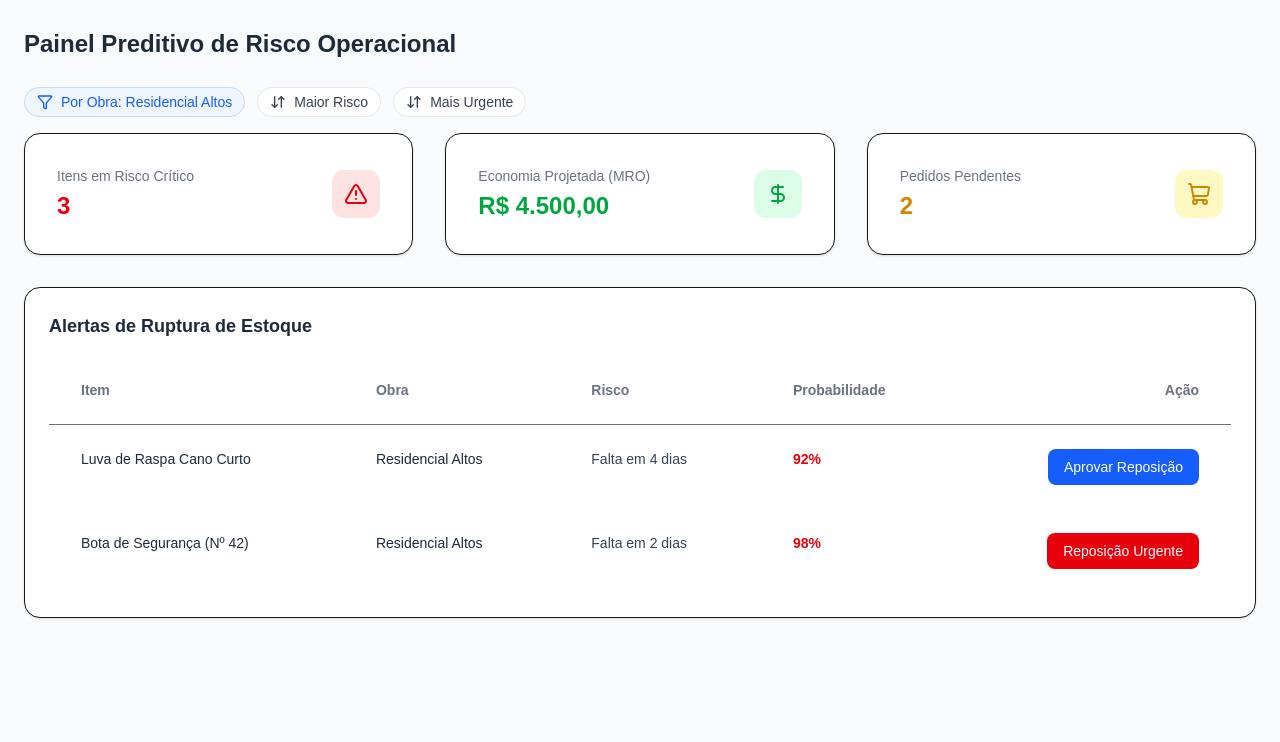
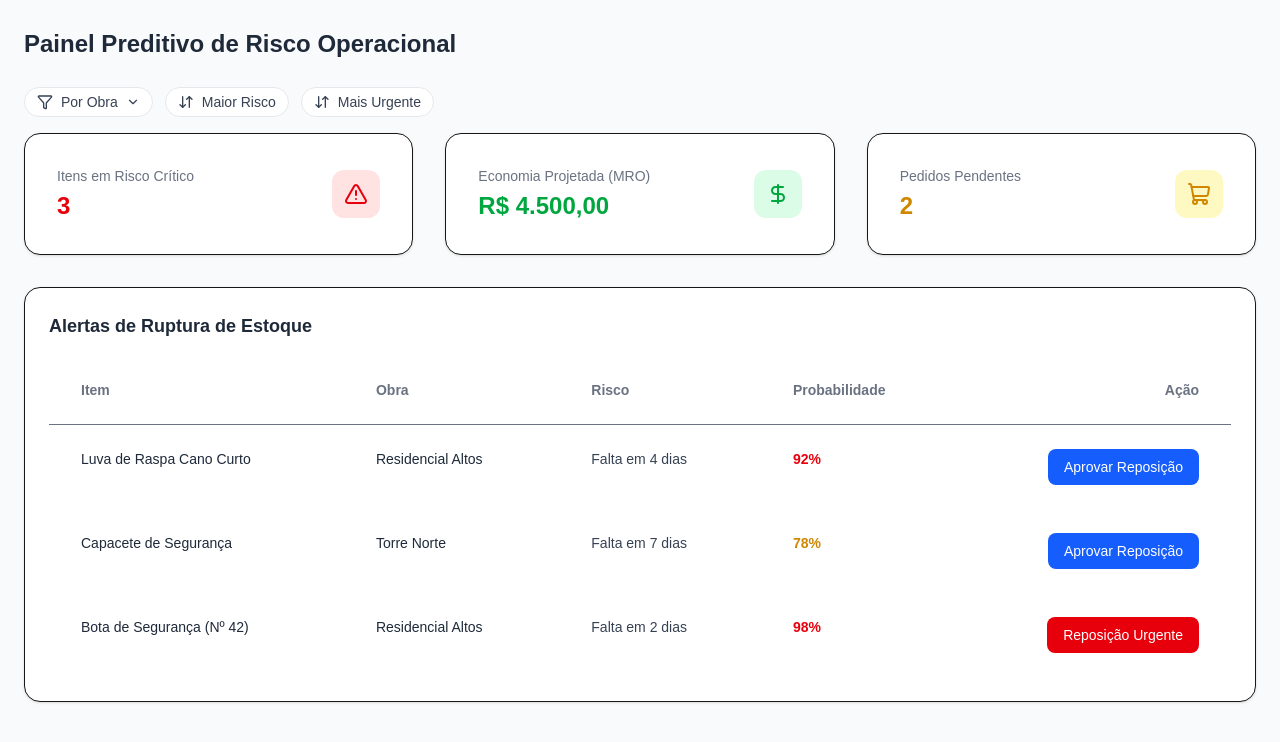
Before and after one commit to ggdonters/painel_preditivo, a Next.js app: page / in a window 1280 px wide. Both pictures are taken after a click on the button "Por Obra". Shown: the top 742 px of the page. Built offline with nearby package versions, Linux system fonts and the light colour scheme.

Commit message:
feat(filters): Por Obra dropdown — A-Z/Z-A, mais/menos itens, selecionar obra (unique)

```diff
--- a/app/page.tsx
+++ b/app/page.tsx
@@ -7,6 +7,7 @@ import {
   ShoppingCart,
   Filter,
   ArrowDownUp,
+  ChevronDown,
 } from "lucide-react";
 
 type StatCardProps = {
@@ -129,7 +130,25 @@ export default function Page() {
   const [obraFilter, setObraFilter] = React.useState<string>("all");
   const [activeSort, setActiveSort] = React.useState<"none" | "risk" | "urgent">("none");
 
+  // Por Obra dropdown state
+  const [obraDropdownOpen, setObraDropdownOpen] = React.useState(false);
+  const [obraSortMode, setObraSortMode] = React.useState<"none" | "az" | "za" | "most" | "least">("none");
+
   const obraOptions = ["all", "Residencial Altos", "Torre Norte"];
+  const uniqueObras = Array.from(new Set(initialRows.map((r) => r.obra)));
+
+  const obraDropdownRef = React.useRef<HTMLDivElement | null>(null);
+
+  React.useEffect(() => {
+    function onDocClick(e: MouseEvent) {
+      if (obraDropdownRef.current && !obraDropdownRef.current.contains(e.target as Node)) {
+        setObraDropdownOpen(false);
+      }
+    }
+    document.addEventListener("click", onDocClick);
+    return () => document.removeEventListener("click", onDocClick);
+  }, []);
+
 
   function parseDays(risco: string) {
     const m = risco.match(/(\d+)/);
@@ -139,10 +158,28 @@ export default function Page() {
   function applyFilters() {
     let result = [...initialRows];
 
+    // filter by obra if selected
     if (obraFilter !== "all") {
       result = result.filter((r) => r.obra === obraFilter);
     }
 
+    // obra sort modes
+    if (obraSortMode === "az") {
+      result.sort((a, b) => a.item.localeCompare(b.item));
+    } else if (obraSortMode === "za") {
+      result.sort((a, b) => b.item.localeCompare(a.item));
+    } else if (obraSortMode === "most" || obraSortMode === "least") {
+      const counts = result.reduce<Record<string, number>>((acc, cur) => {
+        acc[cur.obra] = (acc[cur.obra] || 0) + 1;
+        return acc;
+      }, {});
+      result.sort((a, b) => {
+        const diff = (counts[b.obra] || 0) - (counts[a.obra] || 0);
+        return obraSortMode === "most" ? diff : -diff;
+      });
+    }
+
+    // other sorts (risk/urgent) apply after obra sorts
     if (activeSort === "risk") {
       result.sort((a, b) => b.prob - a.prob);
     } else if (activeSort === "urgent") {
@@ -155,26 +192,86 @@ export default function Page() {
   React.useEffect(() => {
     applyFilters();
     // eslint-disable-next-line react-hooks/exhaustive-deps
-  }, [obraFilter, activeSort]);
+  }, [obraFilter, obraSortMode, activeSort]);
 
   return (
     <main className="min-h-screen bg-gray-50 p-6">
   <h1 className="text-xl sm:text-2xl font-semibold leading-relaxed text-gray-800 mb-6">Painel Preditivo de Risco Operacional</h1>
 
       {/* Filter bar */}
-      <div className="flex gap-3 overflow-x-auto mb-4">
-        <button
-          type="button"
-          onClick={() => setObraFilter((prev) => {
-            const idx = obraOptions.indexOf(prev);
-            const next = obraOptions[(idx + 1) % obraOptions.length];
-            return next;
-          })}
-          className={`flex items-center whitespace-nowrap rounded-full border px-3 py-1 text-sm ${obraFilter !== "all" ? "bg-blue-50 text-blue-600 border-blue-200" : "bg-white text-gray-700 border-gray-200"}`}
-        >
-          <Filter size={16} className="mr-2" />
-          Por Obra{obraFilter !== "all" ? `: ${obraFilter}` : ""}
-        </button>
+      <div className="flex gap-3 overflow-x-auto mb-4 items-center">
+        <div className="relative" ref={obraDropdownRef}>
+          <button
+            type="button"
+            onClick={() => setObraDropdownOpen((s) => !s)}
+            className={`flex items-center whitespace-nowrap rounded-full border px-3 py-1 text-sm ${obraFilter !== "all" || obraSortMode !== "none" ? "bg-blue-50 text-blue-600 border-blue-200" : "bg-white text-gray-700 border-gray-200"}`}
+          >
+            <Filter size={16} className="mr-2" />
+            Por Obra
+            <ChevronDown size={14} className="ml-2" />
+          </button>
+
+          {obraDropdownOpen && (
+            <div className="absolute z-10 mt-2 right-0 w-64 bg-white shadow-xl rounded-xl border">
+              <div className="p-3 border-b">
+                <p className="text-xs font-semibold mb-2">Ordem Alfabética</p>
+                <button
+                  type="button"
+                  onClick={() => { setObraSortMode("az"); setObraFilter("all"); setObraDropdownOpen(false); }}
+                  className="w-full text-left p-3 hover:bg-gray-50"
+                >
+                  A-Z
+                </button>
+                <button
+                  type="button"
+                  onClick={() => { setObraSortMode("za"); setObraFilter("all"); setObraDropdownOpen(false); }}
+                  className="w-full text-left p-3 hover:bg-gray-50"
+                >
+                  Z-A
+                </button>
+              </div>
+
+              <div className="p-3 border-b">
+                <p className="text-xs font-semibold mb-2">Frequência de Obra</p>
+                <button
+                  type="button"
+                  onClick={() => { setObraSortMode("most"); setObraFilter("all"); setObraDropdownOpen(false); }}
+                  className="w-full text-left p-3 hover:bg-gray-50"
+                >
+                  Mais itens (Obra)
+                </button>
+                <button
+                  type="button"
+                  onClick={() => { setObraSortMode("least"); setObraFilter("all"); setObraDropdownOpen(false); }}
+                  className="w-full text-left p-3 hover:bg-gray-50"
+                >
+                  Menos itens (Obra)
+                </button>
+              </div>
+
+              <div className="p-3">
+                <p className="text-xs font-semibold mb-2">Selecionar Obra</p>
+                <button
+                  type="button"
+                  onClick={() => { setObraFilter("all"); setObraSortMode("none"); setObraDropdownOpen(false); }}
+                  className="w-full text-left p-3 hover:bg-gray-50"
+                >
+                  Todos
+                </button>
+                {uniqueObras.map((o) => (
+                  <button
+                    key={o}
+                    type="button"
+                    onClick={() => { setObraFilter(o); setObraSortMode("none"); setObraDropdownOpen(false); }}
+                    className="w-full text-left p-3 hover:bg-gray-50"
+                  >
+                    {o}
+                  </button>
+                ))}
+              </div>
+            </div>
+          )}
+        </div>
 
         <button
           type="button"
```
